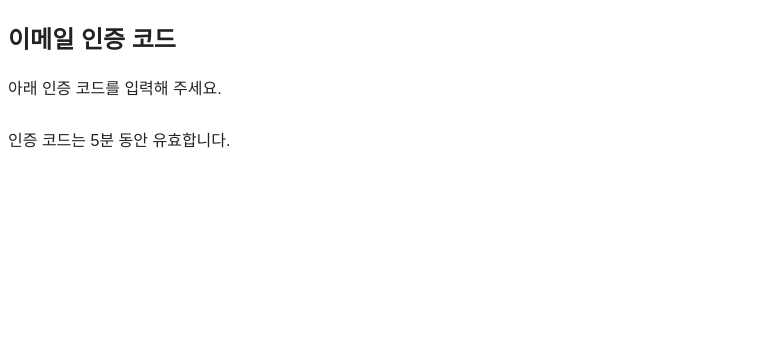
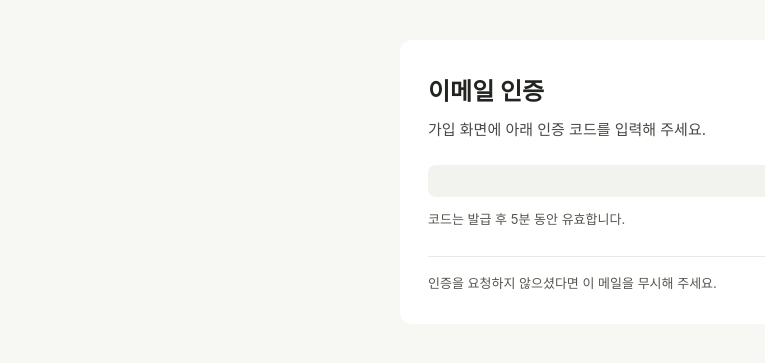
Before and after one commit to Ze-rith/java-project, a Spring app: template src/main/resources/templates/EmailAuth.html in a window 1280 px wide. Shown: the top 363 px of the page, without its empty margins (0-765 px from the left). Run offline with Thymeleaf, Linux system fonts and the light colour scheme; the template is opened without the code that fills it, so the values that code supplies are empty; some of the project's set-up classes (security, data sources, template engines, error pages and the like) are left out, and stand-ins take their place.

Commit message:
refactor: email인증 UI 변경

```diff
--- a/src/main/resources/templates/EmailAuth.html
+++ b/src/main/resources/templates/EmailAuth.html
@@ -2,14 +2,53 @@
 <html lang="ko" xmlns:th="http://www.thymeleaf.org">
 <head>
     <meta charset="UTF-8">
+    <meta name="viewport" content="width=device-width, initial-scale=1">
     <title>이메일 인증</title>
 </head>
-<body>
-<main style="font-family: sans-serif; color: #222;">
-    <h2>이메일 인증 코드</h2>
-    <p>아래 인증 코드를 입력해 주세요.</p>
-    <p style="font-size: 28px; font-weight: bold; letter-spacing: 6px;" th:text="${authNum}">000000</p>
-    <p>인증 코드는 5분 동안 유효합니다.</p>
-</main>
+<body style="margin: 0; padding: 0; background-color: #f7f7f4; color: #21241f;
+             font-family: -apple-system, BlinkMacSystemFont, 'Apple SD Gothic Neo', 'Malgun Gothic', Arial, sans-serif;">
+<table role="presentation" width="100%" cellspacing="0" cellpadding="0" border="0"
+       style="width: 100%; background-color: #f7f7f4;">
+    <tr>
+        <td align="center" style="padding: 40px 16px;">
+            <table role="presentation" width="480" cellspacing="0" cellpadding="0" border="0"><tr><td>
+            <table role="presentation" width="100%" cellspacing="0" cellpadding="0" border="0"
+                   style="width: 100%; max-width: 480px; background-color: #ffffff; border-radius: 12px;">
+                <tr>
+                    <td align="left" style="padding: 36px 28px 30px;">
+                        <h1 style="margin: 0 0 10px; font-size: 24px; font-weight: 700; line-height: 1.35; color: #21241f;">
+                            이메일 인증
+                        </h1>
+                        <p style="margin: 0 0 22px; font-size: 15px; line-height: 1.65; color: #454941;">
+                            가입 화면에 아래 인증 코드를 입력해 주세요.
+                        </p>
+
+                        <table role="presentation" width="100%" cellspacing="0" cellpadding="0" border="0">
+                            <tr>
+                                <td align="center" bgcolor="#f2f3ee"
+                                    style="padding: 16px 12px; background-color: #f2f3ee; border-radius: 8px;">
+                                    <strong style="display: block; color: #21241f; font-family: 'Courier New', monospace;
+                                                   font-size: 32px; line-height: 1.25; letter-spacing: 4px;"
+                                            th:text="${authNum}">000000</strong>
+                                </td>
+                            </tr>
+                        </table>
+
+                        <p style="margin: 12px 0 0; font-size: 13px; line-height: 1.6; color: #53574e;">
+                            코드는 발급 후 5분 동안 유효합니다.
+                        </p>
+                        <p style="margin: 26px 0 0; padding-top: 16px; border-top: 1px solid #e8e9e4;
+                                  font-size: 13px; line-height: 1.6; color: #53574e;">
+                            인증을 요청하지 않으셨다면 이 메일을 무시해 주세요.
+                        </p>
+                    </td>
+                </tr>
+            </table>
+            <!--[if mso]>
+            </td></tr></table>
+            <![endif]-->
+        </td>
+    </tr>
+</table>
 </body>
 </html>
```
